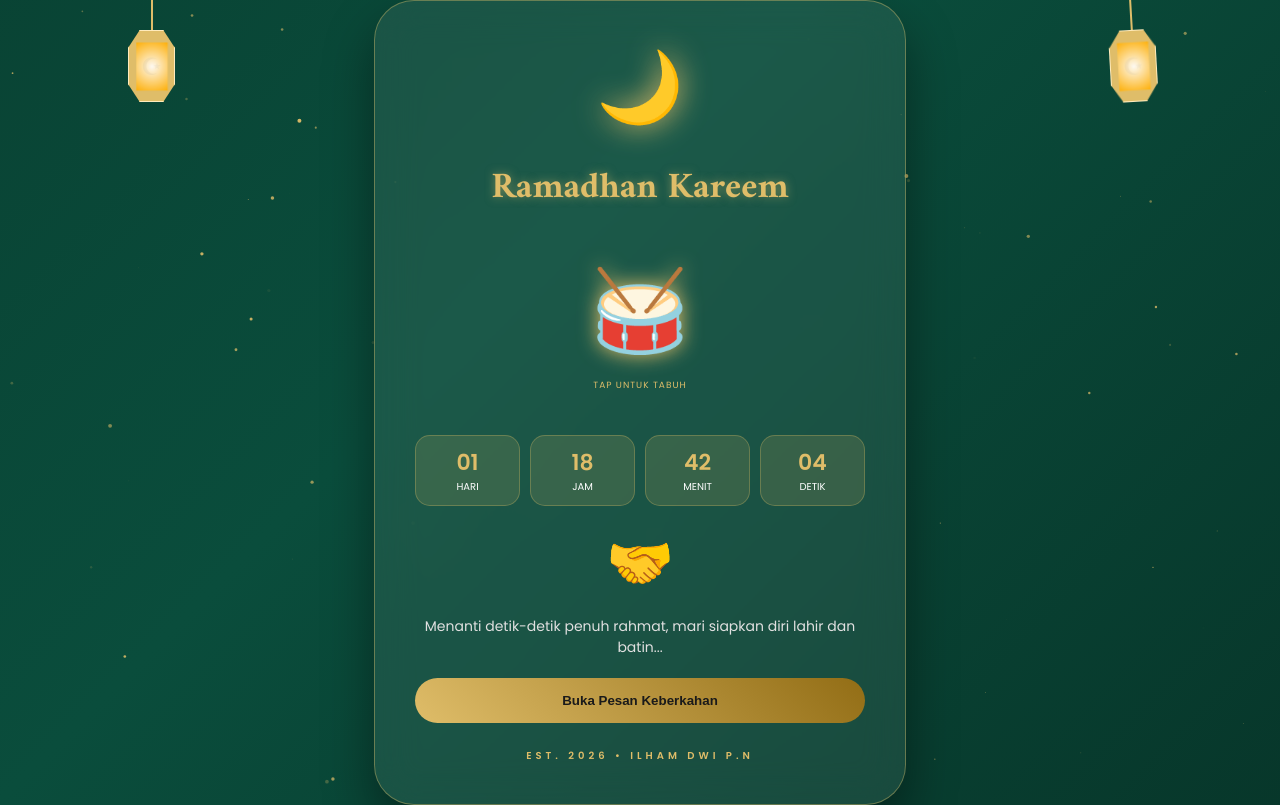
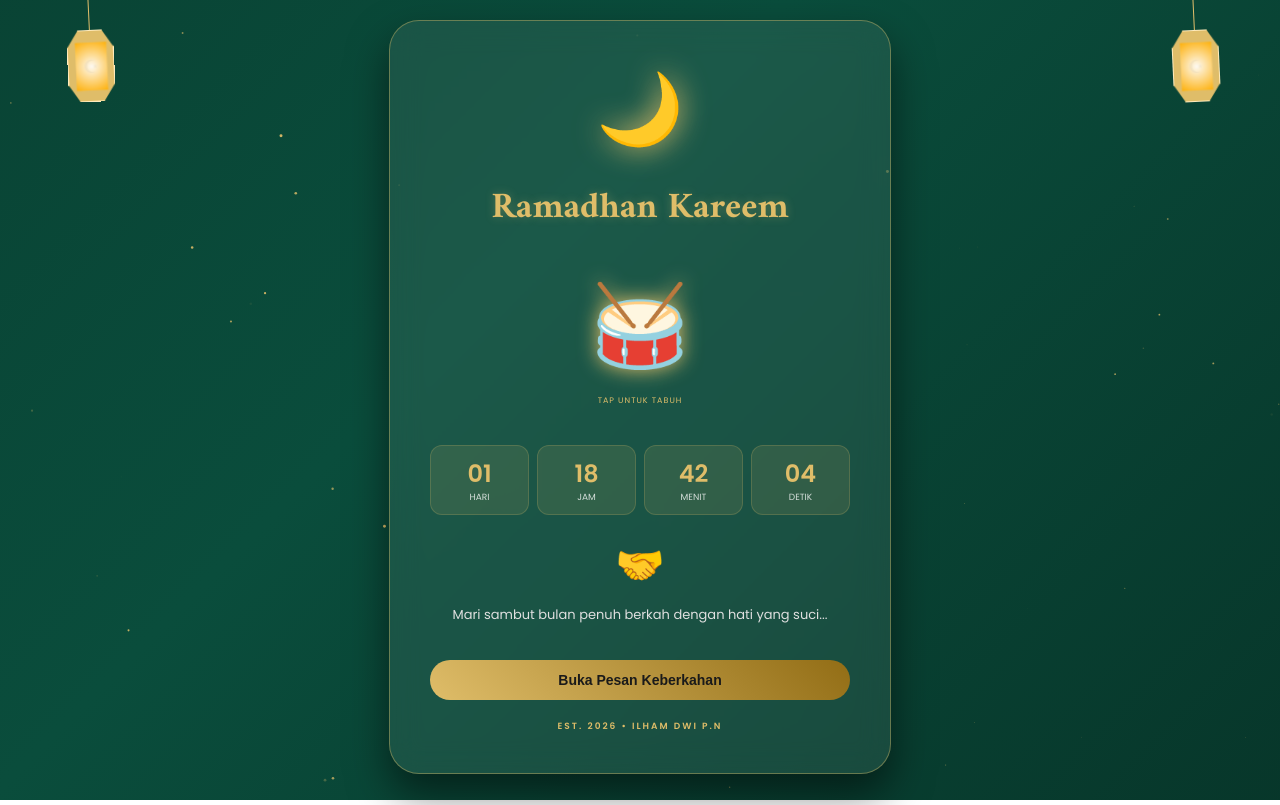
Before and after one commit to ilhamdwi/ucapan-ramadhan, a plain HTML site: page index.html in a window 1280 px wide. Drawn offline with Linux system fonts and the light colour scheme.

Commit message:
Update index.html

```diff
--- a/index.html
+++ b/index.html
@@ -2,7 +2,7 @@
 <html lang="id">
 <head>
     <meta charset="UTF-8">
-    <meta name="viewport" content="width=device-width, initial-scale=1.0">
+    <meta name="viewport" content="width=device-width, initial-scale=1.0, maximum-scale=1.0, user-scalable=no">
     <title>Ramadhan Mubarak 2026 - Ilham Dwi P.N</title>
     <link href="https://fonts.googleapis.com/css2?family=Amiri:wght@700&family=Poppins:wght@300;400;600&display=swap" rel="stylesheet">
     <style>
@@ -21,12 +21,14 @@
             justify-content: center;
             align-items: center;
             min-height: 100vh;
+            /* Support untuk layar panjang seperti Android modern */
+            min-height: -webkit-fill-available;
             background: linear-gradient(-45deg, #041d16, #0a4d3c, #062c21, #041d16);
             background-size: 400% 400%;
             animation: gradientBG 15s ease infinite;
             font-family: 'Poppins', sans-serif;
             color: white;
-            overflow: hidden;
+            overflow-x: hidden; /* Mencegah horizontal scroll */
         }
 
         @keyframes gradientBG {
@@ -44,36 +46,34 @@
         /* --- LAMPION ISLAMI (FANOUS) --- */
         .lantern-container {
             position: absolute;
-            top: -20px;
+            top: -10px;
             z-index: 5;
             transform-origin: top center;
             animation: swing 3s ease-in-out infinite alternate;
         }
 
-        .lantern-left { left: 10%; animation-delay: 0.5s; }
-        .lantern-right { right: 10%; }
+        .lantern-left { left: 5%; }
+        .lantern-right { right: 5%; }
 
         .fanous {
-            width: 45px;
-            height: 70px;
+            width: 35px;
+            height: 55px;
             background: var(--gold);
             clip-path: polygon(25% 0%, 75% 0%, 100% 25%, 100% 75%, 75% 100%, 25% 100%, 0% 75%, 0% 25%);
             position: relative;
-            box-shadow: 0 0 20px var(--lantern-glow);
+            box-shadow: 0 0 15px var(--lantern-glow);
             border: 1px solid var(--light-gold);
         }
 
-        /* Ornamen di dalam lentera */
         .fanous::before {
             content: "☪";
             position: absolute;
             top: 50%; left: 50%;
             transform: translate(-50%, -50%);
             color: rgba(0,0,0,0.5);
-            font-size: 24px;
+            font-size: 18px;
         }
 
-        /* Efek cahaya api di dalam */
         .fanous-inner {
             position: absolute;
             top: 15%; left: 15%;
@@ -84,8 +84,8 @@
         }
 
         .lantern-wire {
-            width: 2px;
-            height: 50px;
+            width: 1px;
+            height: 40px;
             background: var(--gold);
             margin: 0 auto;
         }
@@ -96,27 +96,29 @@
         }
 
         @keyframes swing {
-            from { transform: rotate(-6deg); }
-            to { transform: rotate(6deg); }
+            from { transform: rotate(-5deg); }
+            to { transform: rotate(5deg); }
         }
 
-        /* --- KONTEN KARTU --- */
+        /* --- KONTEN KARTU (Responsive Card) --- */
         .card {
             position: relative;
             z-index: 10;
-            width: 90%;
-            max-width: 450px;
-            padding: 40px;
+            width: 85%;
+            max-width: 420px;
+            padding: 30px 20px;
+            margin: 20px;
             background: rgba(255, 255, 255, 0.07);
-            backdrop-filter: blur(20px);
+            backdrop-filter: blur(15px);
+            -webkit-backdrop-filter: blur(15px); /* Safari support */
             border: 1px solid rgba(223, 189, 105, 0.4);
-            border-radius: 40px;
+            border-radius: 30px;
             text-align: center;
-            box-shadow: 0 25px 50px rgba(0,0,0,0.4);
+            box-shadow: 0 20px 40px rgba(0,0,0,0.5);
         }
 
         .moon {
-            font-size: 70px;
+            font-size: 50px;
             filter: drop-shadow(0 0 15px var(--gold));
             display: inline-block;
             animation: float 4s ease-in-out infinite;
@@ -124,112 +126,123 @@
 
         @keyframes float {
             0%, 100% { transform: translateY(0); }
-            50% { transform: translateY(-15px); }
+            50% { transform: translateY(-10px); }
         }
 
         h1 {
             font-family: 'Amiri', serif;
             color: var(--gold);
-            font-size: 36px;
+            font-size: 28px;
             margin: 10px 0;
-            text-shadow: 0 0 10px rgba(223, 189, 105, 0.5);
+            text-shadow: 0 0 10px rgba(223, 189, 105, 0.3);
         }
 
         .bedug-container {
-            margin: 20px auto;
+            margin: 15px auto;
             cursor: pointer;
             position: relative;
             display: inline-block;
+            touch-action: manipulation; /* Optimasi tap di mobile */
         }
         .bedug-icon {
-            font-size: 80px;
+            font-size: 60px;
             display: block;
             filter: drop-shadow(0 0 10px var(--gold));
         }
-        .bedug-container:active { transform: scale(1.1); }
 
         .hit-ripple {
             position: absolute;
             top: 50%; left: 50%;
             transform: translate(-50%, -50%);
-            width: 100px; height: 100px;
+            width: 80px; height: 80px;
             background: radial-gradient(circle, var(--gold) 0%, transparent 70%);
             border-radius: 50%;
             opacity: 0;
             pointer-events: none;
         }
 
+        /* Countdown Style (Flexible Grid) */
         .countdown {
-            display: flex;
-            justify-content: center;
-            gap: 10px;
+            display: grid;
+            grid-template-columns: repeat(4, 1fr);
+            gap: 8px;
             margin: 20px 0;
         }
         .countdown-item {
-            background: rgba(223, 189, 105, 0.15);
-            padding: 10px;
-            border-radius: 15px;
-            flex: 1;
-            border: 1px solid rgba(223, 189, 105, 0.3);
+            background: rgba(223, 189, 105, 0.12);
+            padding: 10px 5px;
+            border-radius: 12px;
+            border: 1px solid rgba(223, 189, 105, 0.2);
         }
         .countdown-item span {
             display: block;
-            font-size: 22px;
+            font-size: 18px;
             font-weight: 700;
             color: var(--gold);
         }
-        .countdown-label { font-size: 10px; text-transform: uppercase; }
+        .countdown-label { font-size: 9px; text-transform: uppercase; opacity: 0.8; }
 
         .salaman-icon {
-            font-size: 50px;
-            margin: 15px 0;
+            font-size: 40px;
+            margin: 10px 0;
             animation: handshakePulse 2s infinite;
         }
 
-        @keyframes handshakePulse {
-            0%, 100% { transform: scale(1); }
-            50% { transform: scale(1.1); }
-        }
-
         .typing-text {
-            font-size: 14px;
+            font-size: 13px;
             min-height: 40px;
             color: #e0e0e0;
-            margin-bottom: 20px;
+            line-height: 1.5;
+            margin-bottom: 15px;
         }
 
         .btn {
             background: linear-gradient(45deg, #dfbd69, #926d15);
             border: none;
-            padding: 15px 30px;
+            padding: 12px 20px;
             border-radius: 50px;
             color: #1a1a1a;
             font-weight: 700;
+            font-size: 14px;
             cursor: pointer;
+            width: 100%;
             transition: 0.3s;
-            width: 100%;
         }
 
         #extraMessage {
             display: none;
-            margin-top: 20px;
-            font-size: 14px;
+            margin-top: 15px;
+            font-size: 13px;
             line-height: 1.6;
             background: rgba(0,0,0,0.3);
-            padding: 20px;
-            border-radius: 20px;
+            padding: 15px;
+            border-radius: 15px;
             border: 1px solid var(--gold);
-            animation: fadeIn 0.5s ease-in;
         }
 
-        @keyframes fadeIn { from { opacity: 0; } to { opacity: 1; } }
+        .footer {
+            margin-top: 20px;
+            font-size: 9px;
+            color: var(--gold);
+            letter-spacing: 2px;
+            font-weight: 600;
+        }
 
-        .footer {
-            margin-top: 25px;
-            font-size: 10px;
-            color: var(--gold);
-            letter-spacing: 4px;
-            font-weight: 600;
+        /* --- MEDIA QUERIES UNTUK SCREEN BESAR (Tablet/Desktop) --- */
+        @media (min-width: 600px) {
+            h1 { font-size: 36px; }
+            .moon { font-size: 70px; }
+            .bedug-icon { font-size: 80px; }
+            .countdown-item span { font-size: 24px; }
+            .fanous { width: 45px; height: 70px; }
+            .card { padding: 40px; }
+        }
+
+        /* --- FIX UNTUK IPHONE/MOBILE PENDEK --- */
+        @media (max-height: 600px) {
+            .lantern-container { display: none; } /* Sembunyikan lampion agar tidak tumpang tindih */
+            .card { margin-top: 10px; padding: 20px; }
+            .moon { font-size: 40px; }
         }
     </style>
 </head>
@@ -253,7 +266,7 @@
         <div class="bedug-container" onclick="playBedugEffect()">
             <div id="ripple" class="hit-ripple"></div>
             <span class="bedug-icon">🥁</span>
-            <small style="color: var(--gold); font-size: 9px; letter-spacing: 1px;">TAP UNTUK TABUH</small>
+            <small style="color: var(--gold); font-size: 8px; letter-spacing: 1px;">TAP UNTUK TABUH</small>
         </div>
 
         <div class="countdown" id="countdown-box">
@@ -278,25 +291,30 @@
     </div>
 
     <script>
+        // Bedug Effect
         function playBedugEffect() {
             const ripple = document.getElementById('ripple');
             ripple.style.opacity = '1';
-            ripple.style.transform = 'translate(-50%, -50%) scale(1.5)';
+            ripple.style.transform = 'translate(-50%, -50%) scale(1.6)';
             setTimeout(() => {
                 ripple.style.opacity = '0';
                 ripple.style.transform = 'translate(-50%, -50%) scale(1)';
-            }, 200);
+            }, 250);
+            if (navigator.vibrate) navigator.vibrate(50); // Vibrasi pada Android
         }
 
+        // Countdown Real-time (Target: 18 Feb 2026)
         const targetDate = new Date("February 18, 2026 00:00:00").getTime();
 
         function updateCountdown() {
             const now = new Date().getTime();
             const diff = targetDate - now;
+
             if (diff <= 0) {
-                document.getElementById('countdown-box').innerHTML = "<h2 style='color:var(--gold)'>Selamat Menunaikan Ibadah Puasa!</h2>";
+                document.getElementById('countdown-box').innerHTML = "<h3 style='color:var(--gold); grid-column: span 4;'>Selamat Berpuasa!</h3>";
                 return;
             }
+
             const d = Math.floor(diff / (1000 * 60 * 60 * 24));
             const h = Math.floor((diff % (1000 * 60 * 60 * 24)) / (1000 * 60 * 60));
             const m = Math.floor((diff % (1000 * 60 * 60)) / (1000 * 60));
@@ -310,10 +328,15 @@
         setInterval(updateCountdown, 1000);
         updateCountdown();
 
+        // Canvas Stars
         const canvas = document.getElementById('canvas-stars');
         const ctx = canvas.getContext('2d');
         let particles = [];
-        function resize() { canvas.width = window.innerWidth; canvas.height = window.innerHeight; }
+
+        function resize() {
+            canvas.width = window.innerWidth;
+            canvas.height = window.innerHeight;
+        }
         window.addEventListener('resize', resize);
         resize();
 
@@ -322,9 +345,9 @@
             reset() {
                 this.x = Math.random() * canvas.width;
                 this.y = Math.random() * canvas.height;
-                this.size = Math.random() * 2;
-                this.speedX = Math.random() * 0.4 - 0.2;
-                this.speedY = Math.random() * 0.4 - 0.2;
+                this.size = Math.random() * 1.5;
+                this.speedX = Math.random() * 0.2 - 0.1;
+                this.speedY = Math.random() * 0.2 - 0.1;
                 this.opacity = Math.random();
             }
             update() {
@@ -336,7 +359,7 @@
                 ctx.beginPath(); ctx.arc(this.x, this.y, this.size, 0, Math.PI * 2); ctx.fill();
             }
         }
-        function init() { for (let i = 0; i < 100; i++) particles.push(new Particle()); }
+        function init() { for (let i = 0; i < 80; i++) particles.push(new Particle()); }
         function animate() {
             ctx.clearRect(0, 0, canvas.width, canvas.height);
             particles.forEach(p => { p.update(); p.draw(); });
@@ -344,19 +367,23 @@
         }
         init(); animate();
 
-        const text = "Menanti detik-detik penuh rahmat, mari siapkan diri lahir dan batin...";
+        // Typewriter Effect
+        const text = "Mari sambut bulan penuh berkah dengan hati yang suci...";
         let j = 0;
         function type() {
             if (j < text.length) {
                 document.getElementById("typewriter").innerHTML += text.charAt(j);
                 j++;
-                setTimeout(type, 60);
+                setTimeout(type, 50);
             }
         }
 
         function showPesan() {
             const msg = document.getElementById("extraMessage");
             msg.style.display = (msg.style.display === "block") ? "none" : "block";
+            if (msg.style.display === "block") {
+                msg.scrollIntoView({ behavior: 'smooth', block: 'center' });
+            }
         }
         window.onload = type;
     </script>
```
